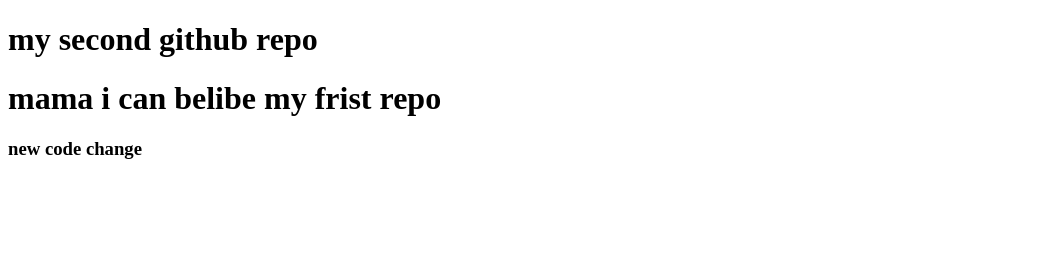
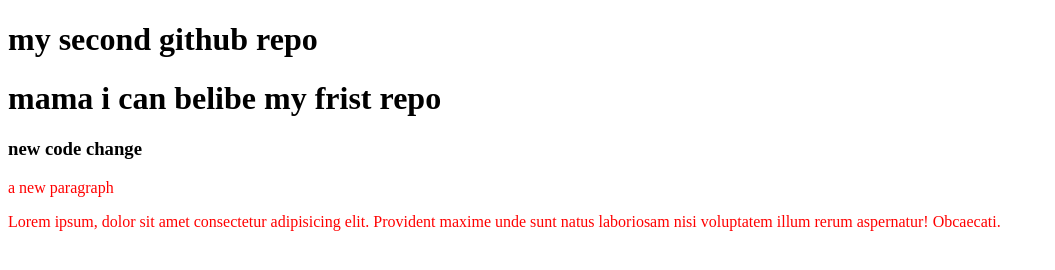
Before and after one commit to shamimkhan11/my-second-repo, a plain HTML site: page index.html in a window 1280 px wide. Shown: the whole page, without its empty margins (0-1055 px from the left). Drawn offline with Linux system fonts and the light colour scheme.

Commit message:
paragreph added

```diff
--- a/index.html
+++ b/index.html
@@ -4,11 +4,14 @@
     <meta charset="UTF-8">
     <meta name="viewport" content="width=device-width, initial-scale=1.0">
     <title>my second github repo</title>
+    <link rel="stylesheet" href="style.css">
 </head>
 <body>
     <h1>my second github repo</h1>
 
     <h1>mama i can belibe my frist repo</h1>
     <h3>new code change</h3>
+    <p>a new paragraph</p>
+    <p>Lorem ipsum, dolor sit amet consectetur adipisicing elit. Provident maxime unde sunt natus laboriosam nisi voluptatem illum rerum aspernatur! Obcaecati.</p>
 </body>
 </html>
--- /dev/null
+++ b/style.css
@@ -0,0 +1,3 @@
+p{
+    color: red;
+}
```
